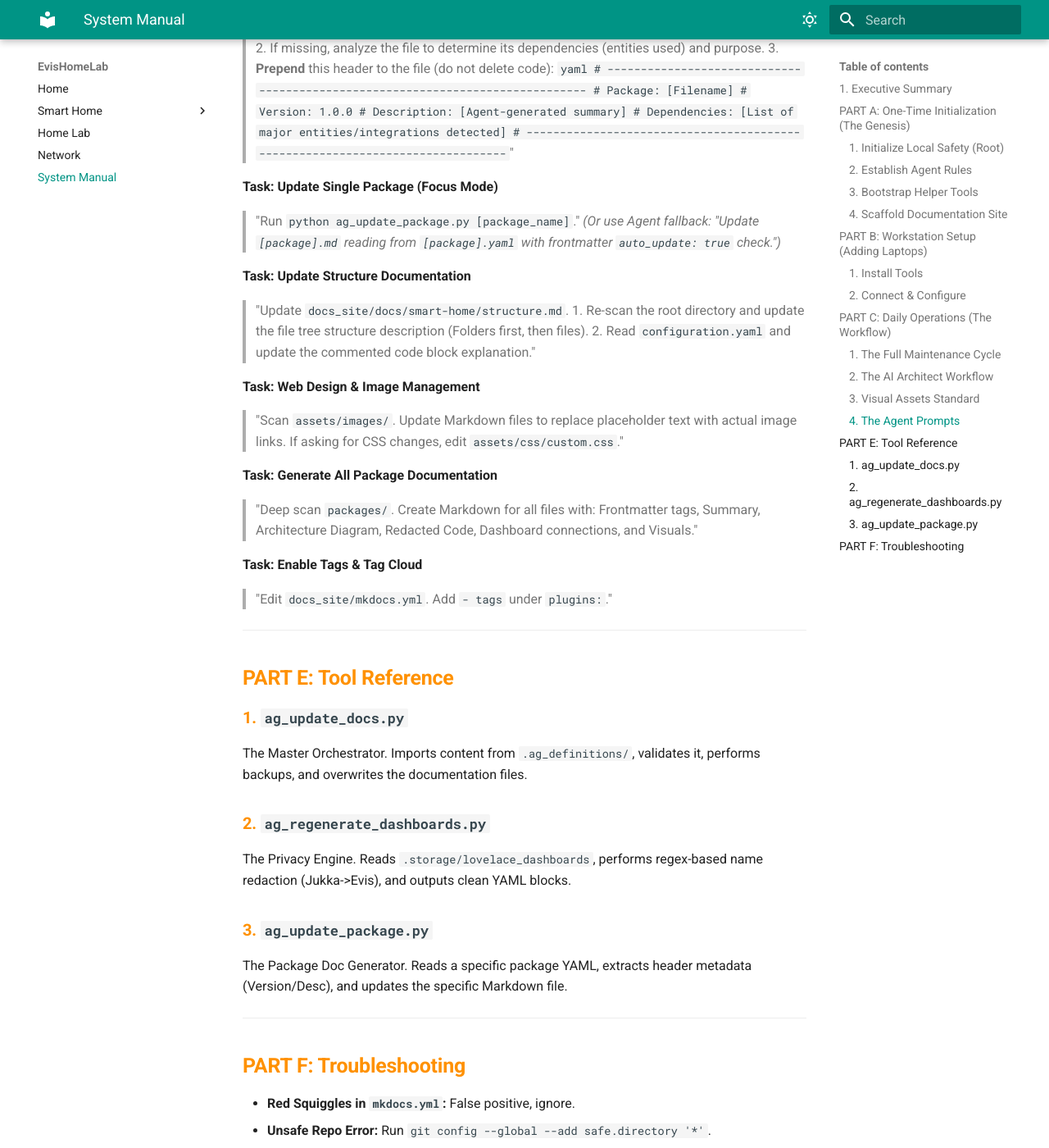
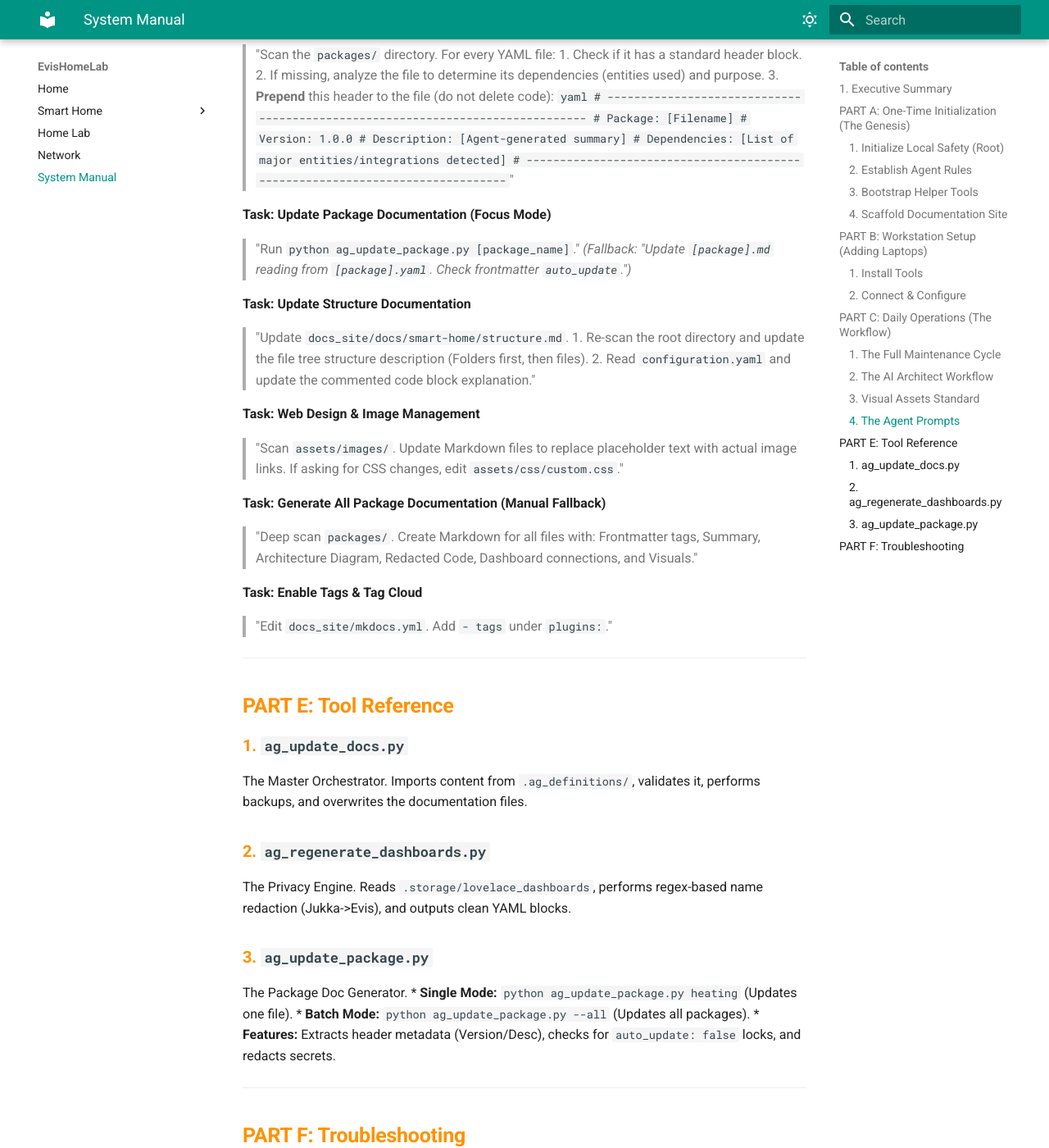
Before and after one commit to EvisHome/EvisHomeLab, an MkDocs documentation site: the page built from docs/system_manual/setup_guide.md, in a window 1280 px wide and 1400 px high, scrolled down 2314 px. Shown: the whole window at 82% size. Built offline with MkDocs 1.6.1 and Material for MkDocs 9.7.7, drawn with Linux system fonts in a browser that asks for light colours; some of the changed text lies outside the part shown.

Commit message:
Update Docs Split

````diff
--- a/docs/system_manual/setup_guide.md
+++ b/docs/system_manual/setup_guide.md
@@ -1,7 +1,7 @@
-<!-- VALIDATION_CHECKLIST: ["## PART A", "## PART B", "## PART C", "Visual Assets Standard", "Task: Standardize Package Headers", "Task: Update Structure Documentation", "Task: Web Design & Image Management"] -->
+<!-- VALIDATION_CHECKLIST: ["## PART A", "## PART B", "## PART C", "Visual Assets Standard", "Task: Standardize Package Headers", "Task: Update Structure Documentation"] -->
 # EvisHomeLab: Documentation System Manual
 
-**Version:** 7.5 (Modular & Audited)
+**Version:** 7.1 (Updated Package Workflow)
 **Philosophy:** Agentic CMDB (Configuration Management Database)
 **Strategy:** "Detached Docs" (Private Config -> Public Documentation)
 
@@ -53,7 +53,8 @@
 ### 1. The Full Maintenance Cycle
 1.  **Update Tools:** `python ag_update_docs.py` (Refreshes manual/scripts from definitions).
 2.  **Regenerate Dashboards:** `python ag_regenerate_dashboards.py`.
-3.  **Publish Docs:** `cd docs_site; git add .; git commit -m "Routine update"; git push`
+3.  **Regenerate Packages:** `python ag_update_package.py --all`.
+4.  **Publish Docs:** `cd docs_site; git add .; git commit -m "Routine update"; git push`
 
 ### 2. The AI Architect Workflow
 **Start new chats with:** "I am resuming EvisHomeLab. Read `docs_site/AI_CONTEXT.md` and `docs_site/docs/system_manual/setup_guide.md`. Adopt the persona."
@@ -79,9 +80,9 @@
 >    # ------------------------------------------------------------------------------
 >    ```"
 
-**Task: Update Single Package (Focus Mode)**
+**Task: Update Package Documentation (Focus Mode)**
 > "Run `python ag_update_package.py [package_name]`."
-> *(Or use Agent fallback: "Update `[package].md` reading from `[package].yaml` with frontmatter `auto_update: true` check.")*
+> *(Fallback: "Update `[package].md` reading from `[package].yaml`. Check frontmatter `auto_update`.")*
 
 **Task: Update Structure Documentation**
 > "Update `docs_site/docs/smart-home/structure.md`.
@@ -91,7 +92,7 @@
 **Task: Web Design & Image Management**
 > "Scan `assets/images/`. Update Markdown files to replace placeholder text with actual image links. If asking for CSS changes, edit `assets/css/custom.css`."
 
-**Task: Generate All Package Documentation**
+**Task: Generate All Package Documentation (Manual Fallback)**
 > "Deep scan `packages/`. Create Markdown for all files with: Frontmatter tags, Summary, Architecture Diagram, Redacted Code, Dashboard connections, and Visuals."
 
 **Task: Enable Tags & Tag Cloud**
@@ -107,7 +108,10 @@
 The Privacy Engine. Reads `.storage/lovelace_dashboards`, performs regex-based name redaction (Jukka->Evis), and outputs clean YAML blocks.
 
 ### 3. `ag_update_package.py`
-The Package Doc Generator. Reads a specific package YAML, extracts header metadata (Version/Desc), and updates the specific Markdown file.
+The Package Doc Generator.
+* **Single Mode:** `python ag_update_package.py heating` (Updates one file).
+* **Batch Mode:** `python ag_update_package.py --all` (Updates all packages).
+* **Features:** Extracts header metadata (Version/Desc), checks for `auto_update: false` locks, and redacts secrets.
 
 ---
 ## PART F: Troubleshooting
````
